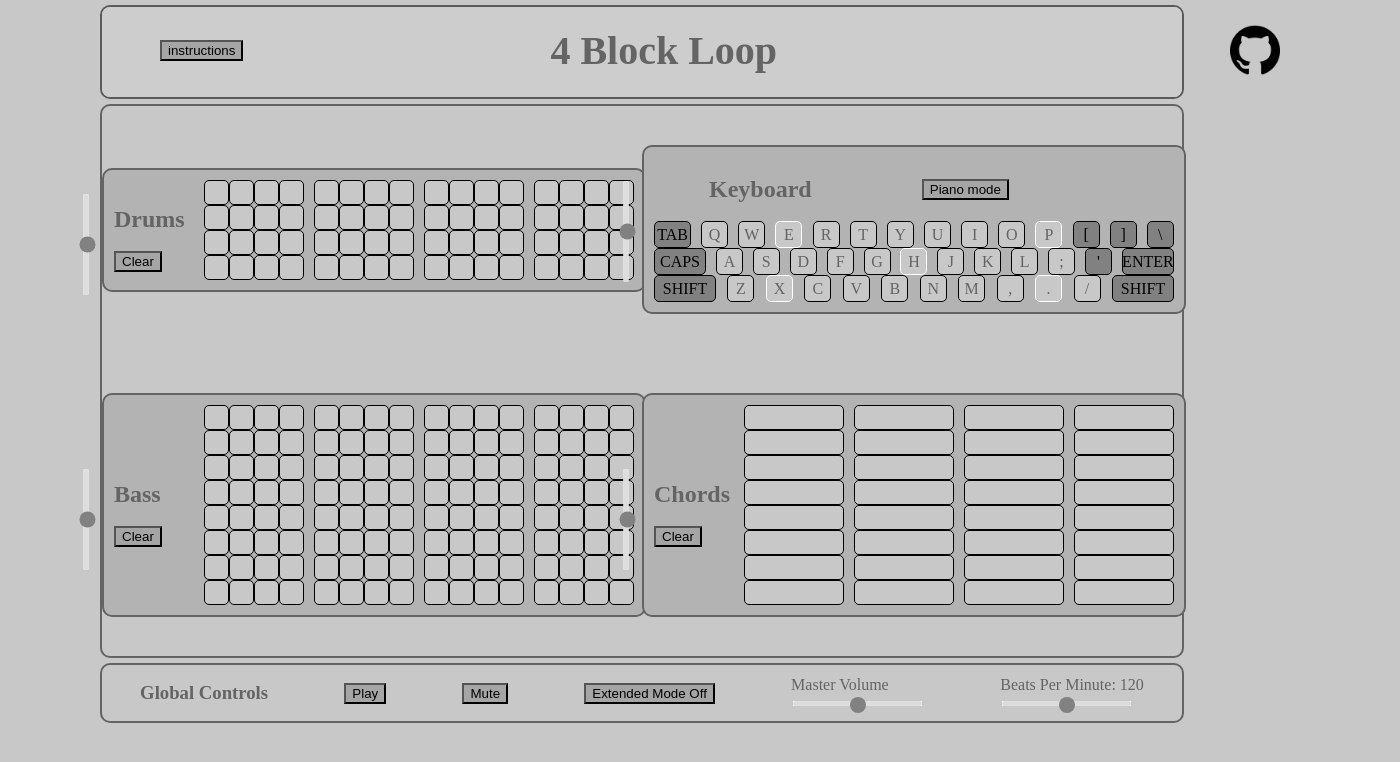
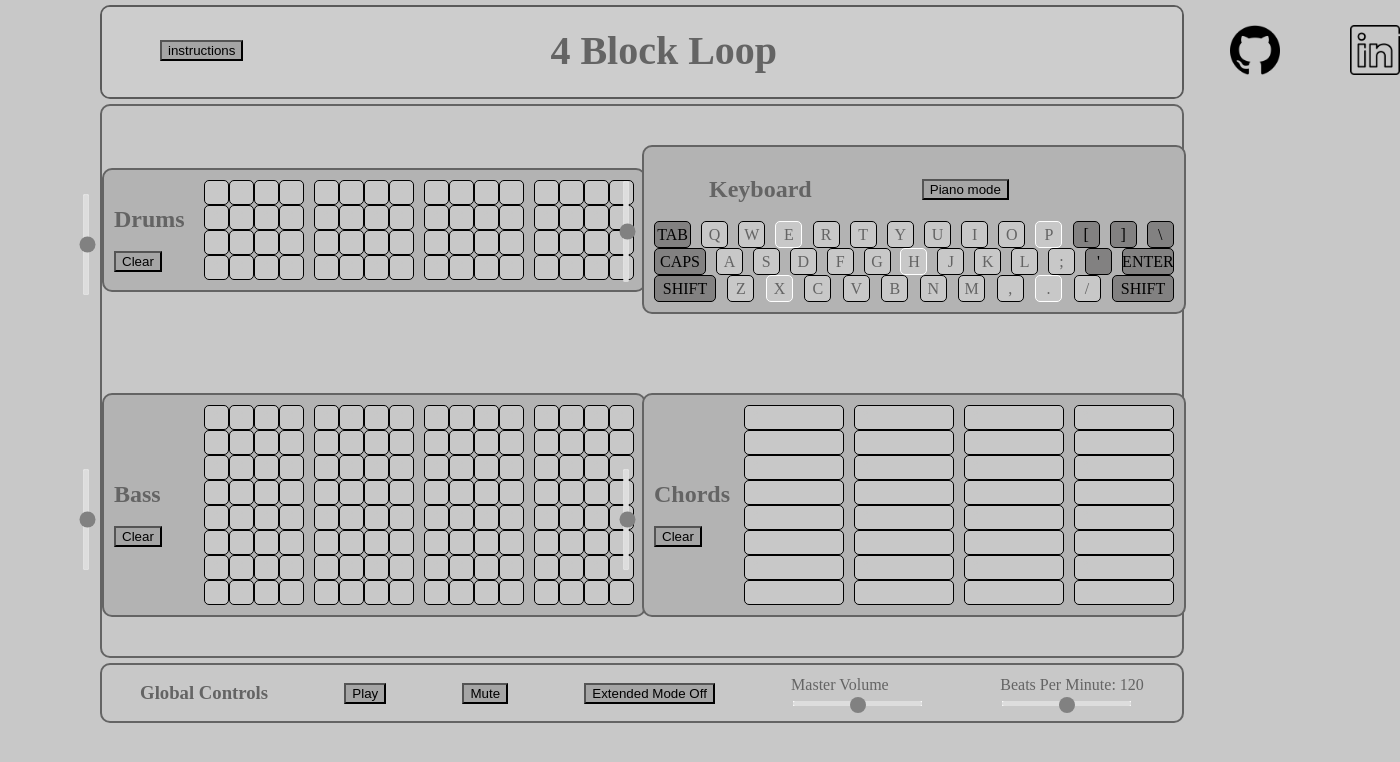
Before and after one commit to Kernapillar/4-block-loop, a website built with webpack: page index.html in a window 1280 px wide. Shown: the whole page, 1400 px wide, since content can reach past the window. Built offline with nearby package versions, Linux system fonts and the light colour scheme; no server answers.

Commit message:
Linkedin link added

```diff
--- a/index.html
+++ b/index.html
@@ -19,6 +19,9 @@
     <button id="instructions-open">instructions</button>
     <a href="https://github.com/Kernapillar">
       <img id="social-link"  src="./images/githublogo.png" alt="github link">
+    </a>
+    <a href="https://www.linkedin.com/in/alex-kern-8978301b4/">
+      <img id="social-link2"  src="./images/linkedin.png" alt="linkedin link">
     </a>
     <div id="instructions">
       <h1>Instructions!</h1>
--- a/src/index.scss
+++ b/src/index.scss
@@ -329,6 +329,13 @@ button {
     top: 25px;
     left: 1230px;
 }
+#social-link2 {
+    height: 50px;
+    width: 50px;
+    position: absolute;
+    top: 25px;
+    left: 1350px;
+}
 
 #instructions-open {
     position: absolute;
```
Also changed, not shown: dist/main.css, images/linkedin.png (added).
